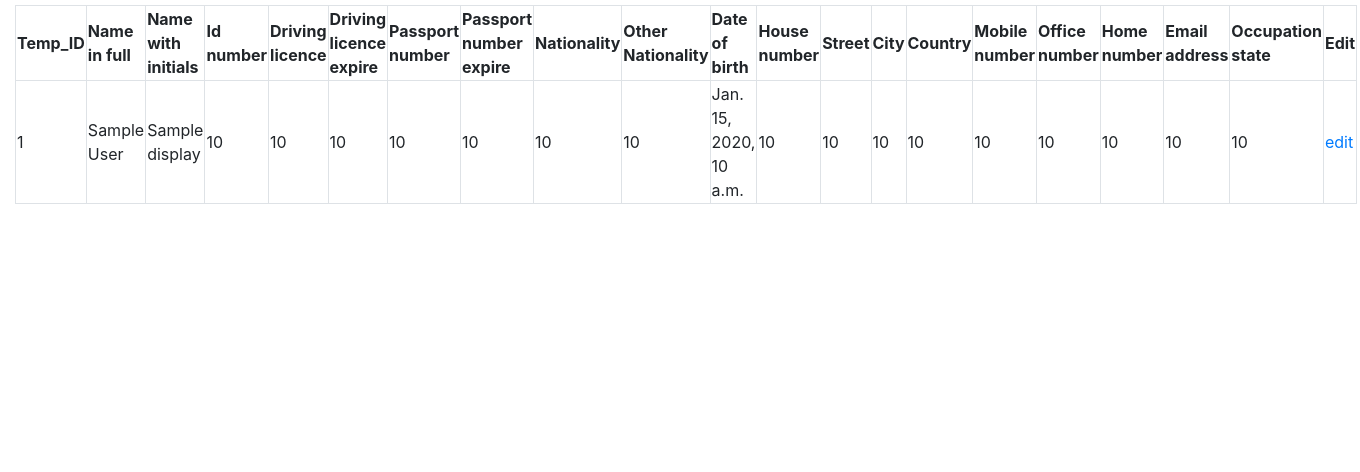
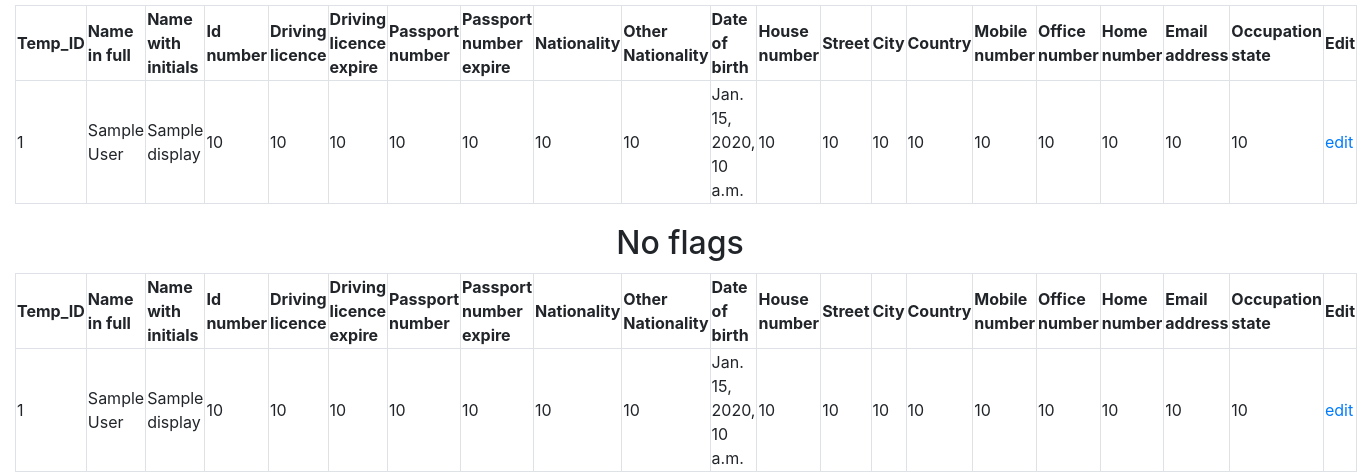
Before and after one commit to Dinithikw/abkyc, a Django app: template kyc_django/kyc_django/kyc/templates/kyc/update.html in a window 1360 px wide. Shown: the part 574-1046 px from the top of the page. Before the commit the page ends 778 px from the top, so only its background shows below. Run offline with Django 3.2, Linux system fonts and the light colour scheme; the template is opened without the code that fills it: most values are stand-ins (such as "Sample title", 1, 10 or a date in 2020); data that the repository does not hold is empty; some libraries are stand-ins or nearby versions.

Commit message:
update views.py

```diff
--- a/kyc_django/kyc_django/kyc/templates/kyc/update.html
+++ b/kyc_django/kyc_django/kyc/templates/kyc/update.html
@@ -217,6 +217,70 @@
 
         <div style="padding: 10px;"></div>
 
+        <div>
+
+            <center>
+                <div><h2>No flags</h2></div>
+                <table class="border" style="margin-top: 10px;">
+                    <tr class="border">
+                        <th id="userid"  class="border">Temp_ID</th>
+                        <th id="full_name"  class="border">Name in full</th>
+                        <th id="Name_inti"  class="border">Name with initials</th>
+                        <th id="Id_num"  class="border">Id number</th>
+                        <th id="Driving_lic"  class="border">Driving licence</th>
+                        <th id="Driving_lic"  class="border">Driving licence expire</th>
+                        <th id="passport"  class="border">Passport number</th>
+                        <th id="passport"  class="border">Passport number expire</th>
+                        <th id="nationality"  class="border">Nationality</th>
+                        <th id="other_nationality"  class="border">Other Nationality</th>
+                        <th id="DOB"  class="border">Date of birth</th>
+                        <th id="Resi_info"  class="border">House number</th>
+                        <th id="Resi_info"  class="border">Street</th>
+                        <th id="Resi_info"  class="border">City</th>
+                        <th id="Resi_info"  class="border">Country</th>
+                        <th id="contact_info" class="border">Mobile number</th>
+                        <th id="contact_info" class="border">Office number</th>
+                        <th id="contact_info" class="border">Home number</th>
+                        <th id="contact_info" class="border">Email address</th>
+                        <th id="contact_info" class="border">Occupation state</th>
+                        <th id="edit1" class="border">Edit</th>
+
+
+                    </tr>
+
+                    {% for display in Kyc_Infotemp4 %}
+                    <tr class="border">
+                        <td class="border">{{display.id}}</td>
+                        <td class="border">{{display.full_name_temp}}</td>
+                        <td class="border">{{display.name_init_temp}}</td>
+                        <td class="border">{{display.nics_no_temp}}</td>
+                        <td class="border">{{display.driv_lic_temp}}</td>
+                        <td class="border">{{display.driv_exp_temp}}</td>
+                        <td class="border">{{display.pass_no_temp}}</td>
+                        <td class="border">{{display.pass_exp_temp}}</td>
+                        <td class="border">{{display.nationality_temp}}</td>
+                        <td class="border">{{display.nationality_other_temp}}</td>
+                        <td class="border">{{display.date_of_birth_temp}}</td>
+                        <td class="border">{{display.house_no_temp}}</td>
+                        <td class="border">{{display.street_temp}}</td>
+                        <td class="border">{{display.city_temp}}</td>
+                        <td class="border">{{display.country_temp}}</td>
+                        <td class="border">{{display.mob_no_temp}}</td>
+                        <td class="border">{{display.office_num_temp}}</td>
+                        <td class="border">{{display.home_num_temp}}</td>
+                        <td class="border">{{display.email_add_temp}}</td>
+                        <td class="border">{{display.occu_state_temp}}</td>
+                        <td class="border"><a href="/edit/{{display.id}}">edit</a></td>
+
+                    </tr>
+                    {% endfor %}
+                </table>
+
+
+
+            </center>
+        </div>
+
     </div>
 
 
--- a/kyc_django/kyc_django/kyc/views.py
+++ b/kyc_django/kyc_django/kyc/views.py
@@ -29,10 +29,11 @@ def update(request):
     result = Kyc_Infotemp.objects.filter(blue_flagadd_temp=True)
     result2 = Kyc_Infotemp.objects.filter(blue_flag_temp=True)
     result3 = Kyc_Infotemp.objects.filter(red_flag_temp=True)
+    result4 = Kyc_Infotemp.objects.filter(red_flag_temp=False, blue_flag_temp=False, blue_flagadd_temp=False)
 
     # passing variables to the update.html using dictionary
     return render(request, "kyc/update.html", {"Kyc_Infotemp1": result, "Kyc_Infotemp2": result2,
-                                               "Kyc_Infotemp3": result3})
+                                               "Kyc_Infotemp3": result3, "Kyc_Infotemp4": result4})
 
 
 # defining function to get records using id through the database nad display in editing
@@ -315,7 +316,7 @@ def insertkyc(request):
 
                         red_flag = True
 
-                        submit_kyc = Kyc_Info(full_name=full_name, name_init=name_init, id_type=id_type, nics_no=nics_no,
+                        submit_kyc = Kyc_Infotemp(full_name=full_name, name_init=name_init, id_type=id_type, nics_no=nics_no,
                                   driv_lic=driv_lic,
                                   pass_no=pass_no, nationality=nationality,
                                   nationality_other=nationality_other, house_no=house_no, street=street,
```
